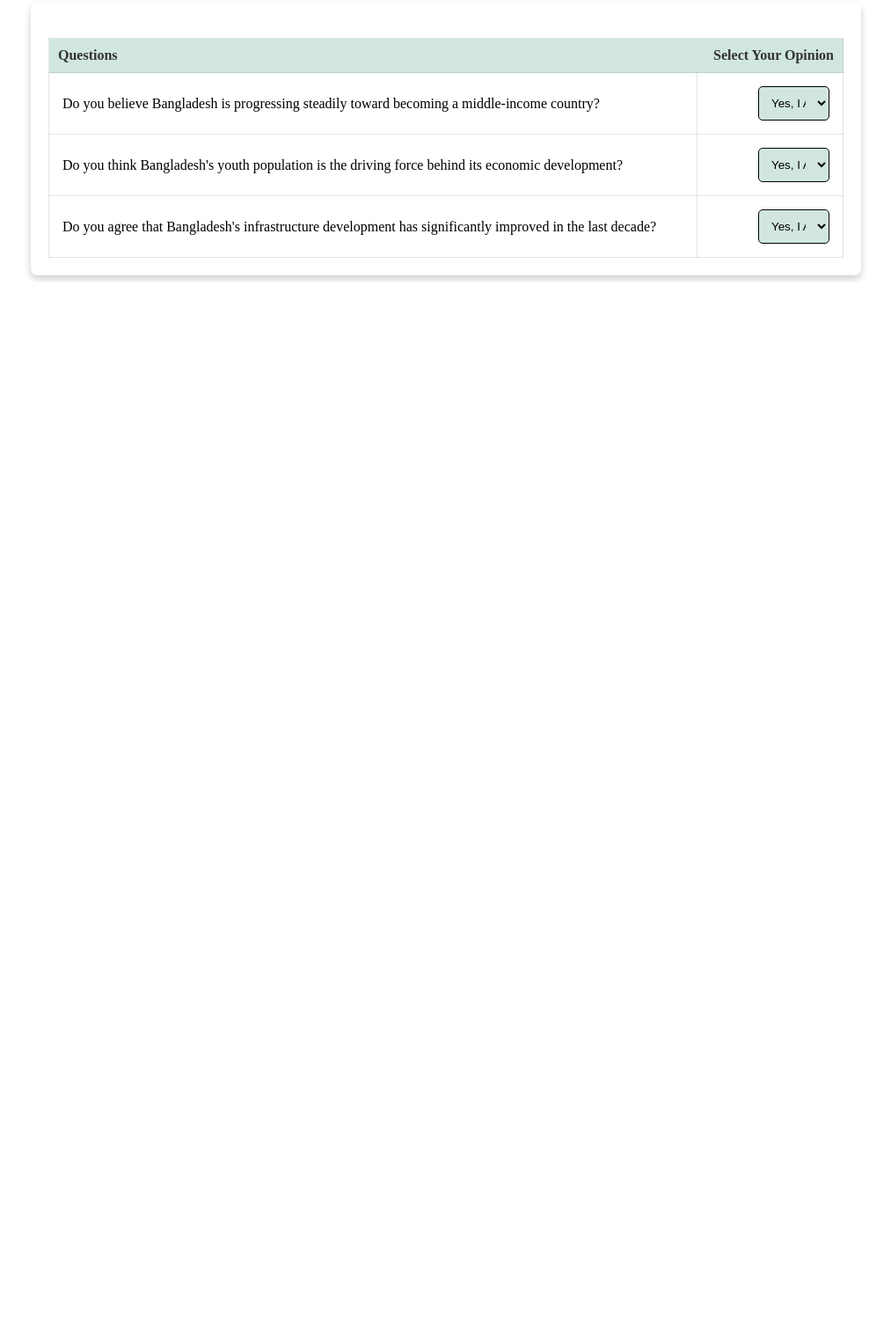
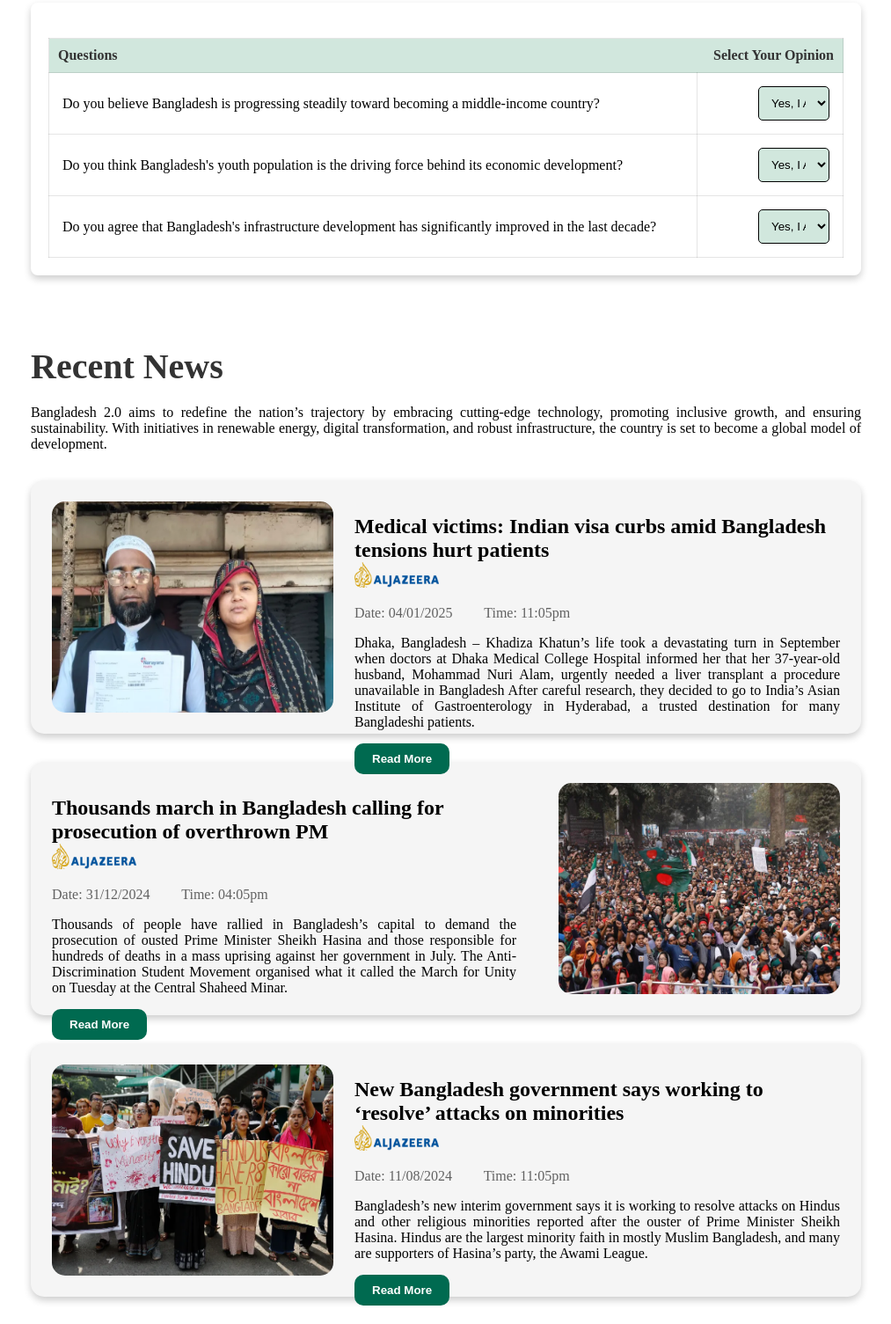
Before and after one commit to rakibul263/BANGLADESH-2.0, a plain HTML site: page index.html in a window 1280 px wide. Shown: the part 2097-3602 px from the top of the page at 88% size, without its empty margins (133-1146 px from the left). Before the commit the page ends 2418 px from the top, so only its background shows below. Drawn offline with Linux system fonts and the light colour scheme.

Commit message:
news section added

```diff
--- a/index.html
+++ b/index.html
@@ -148,6 +148,53 @@
         </div>
     </section>
 
+    <!-- news section -->
+    <section class="news-section">
+        <h1>Recent News</h1>
+        <p>Bangladesh 2.0 aims to redefine the nation’s trajectory by embracing cutting-edge technology, promoting inclusive growth, and ensuring sustainability. With initiatives in renewable energy, digital transformation, and robust infrastructure, the country is set to become a global model of development.</p>
+        <div class="news-section-items">
+            <div class="news-and-img-section">
+                <div class="image-for-news">
+                    <img src="./news/news-1.png" alt="news-1">
+                </div>
+                <div class="text-for-news">
+                    <h2>Medical victims: Indian visa curbs amid Bangladesh tensions hurt patients</h2>
+                    <img src="./assets/al-jazeera.png" alt=""><br>
+                    <p class="date-time">Date: 04/01/2025 &nbsp; &nbsp; &nbsp; &nbsp; Time: 11:05pm</p>
+                    <p>Dhaka, Bangladesh – Khadiza Khatun’s life took a devastating turn in September when doctors at Dhaka Medical College Hospital informed her that her 37-year-old husband, Mohammad Nuri Alam, urgently needed a liver transplant a procedure unavailable in Bangladesh After careful research, they decided to go to India’s Asian Institute of Gastroenterology in Hyderabad, a trusted destination for many Bangladeshi patients. </p>
+                    <button>Read More</button>
+                </div>
+            </div>
+            <div class="news-and-img-section">
+                <div class="text-for-news" id="text-for-news-2">
+                    <h2>Thousands march in Bangladesh calling for prosecution of overthrown PM</h2>
+                    <img src="./assets/al-jazeera.png" alt=""><br>
+                    <p class="date-time">Date: 31/12/2024 &nbsp; &nbsp; &nbsp; &nbsp; Time: 04:05pm</p>
+                    <p>Thousands of people have rallied in Bangladesh’s capital to demand the prosecution of ousted Prime Minister Sheikh Hasina and those responsible for hundreds of deaths in a mass uprising against her government in July.
+                    The Anti-Discrimination Student Movement organised what it called the March for Unity on Tuesday at the Central Shaheed Minar. </p>
+                    <button>Read More</button>
+                </div>
+                <div class="image-for-news">
+                    <img src="./news/news-2.png" alt="news-1">
+                </div>
+            </div>
+            <div class="news-and-img-section">
+                <div class="image-for-news">
+                    <img src="./news/news-3.png" alt="news-1">
+                </div>
+                <div class="text-for-news">
+                    <h2>New Bangladesh government says working to ‘resolve’ attacks on minorities</h2>
+                    <img src="./assets/al-jazeera.png" alt=""><br>
+                    <p class="date-time">Date: 11/08/2024 &nbsp; &nbsp; &nbsp; &nbsp; Time: 11:05pm</p>
+                    <p>Bangladesh’s new interim government says it is working to resolve attacks on Hindus and other religious minorities reported after the ouster of Prime Minister Sheikh Hasina.
+                    Hindus are the largest minority faith in mostly Muslim Bangladesh, and many are supporters of Hasina’s party, the Awami League.</p>
+                    <button>Read More</button>
+                </div>
+            </div>
+        </div>
+    </section>
+
+
     </main>
 </body>
 </html>
--- a/style.css
+++ b/style.css
@@ -267,3 +267,69 @@ tbody td select {
 .table-data-section{
     text-align: right;
 }
+
+/* news section */
+.news-section{
+    margin-top: 5rem;
+}
+.news-section h1{
+    font-size: 40px;
+}
+.news-section p{
+    text-align: justify;
+}
+.news-and-img-section{
+    display: flex;
+    background-color: whitesmoke;
+    height: 18rem;
+    border-radius: 15px;
+    box-shadow: 0 4px 8px rgba(0, 0, 0, 0.2);
+    margin-top: 2rem;
+}
+.news-and-img-section:hover{
+    background-color: rgba(0, 106, 80, 0.3);
+    color: rgb(69, 13, 13);
+    box-shadow: 0 8px 16px rgba(0, 0, 0, 0.3);
+}
+
+.image-for-news img{
+    height: 15rem;
+    width: 20rem;
+    margin: 1.5rem;
+    border-radius: 15px;
+}
+
+.text-for-news{
+    margin: 1.2rem 1.5rem 1.5rem 0;
+}
+
+.text-for-news img{
+    width: 6rem;
+    position: relative;
+    top: -20px;
+}
+.text-for-news p{
+    position: relative;
+    top: -20px;
+}
+.date-time{
+    position: relative;
+    top: -20px;
+    opacity: 0.6;
+}
+.text-for-news button{
+    border: none;
+    padding: 10px 20px 10px 20px;
+    position: relative;
+    bottom: 21px;
+    border-radius: 10px;
+    background-color: #006A50;
+    font-weight: bold;
+    color: white;
+}
+.text-for-news button:hover{
+    background-color: #0d2f29;
+}
+#text-for-news-2{
+    margin-left: 1.5rem;
+}
```
Also changed, not shown: news/news-1.png (added), news/news-2.png (added), news/news-3.png (added).
